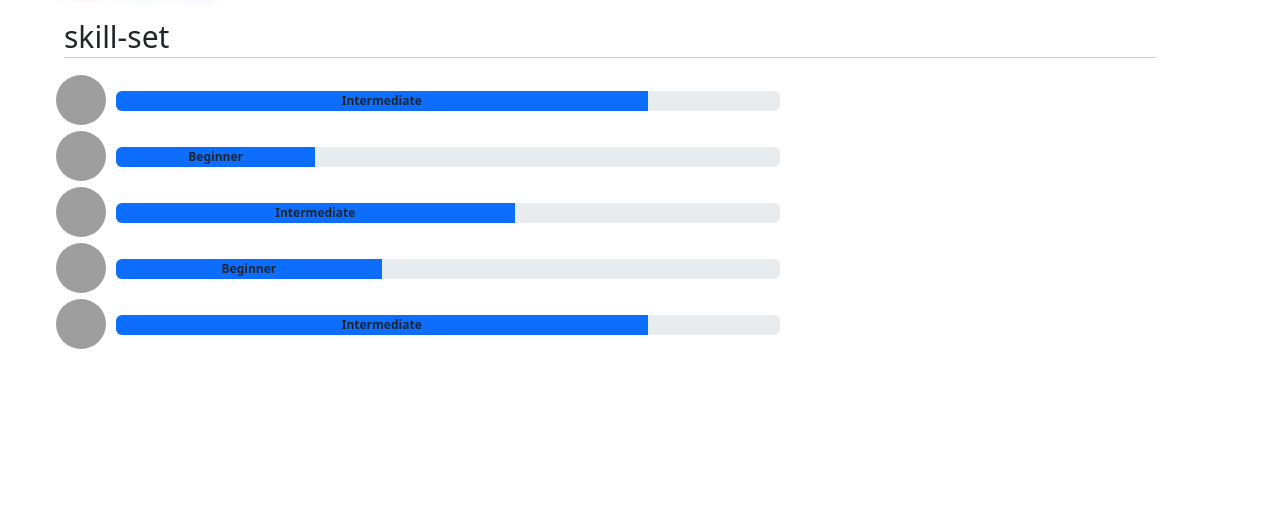
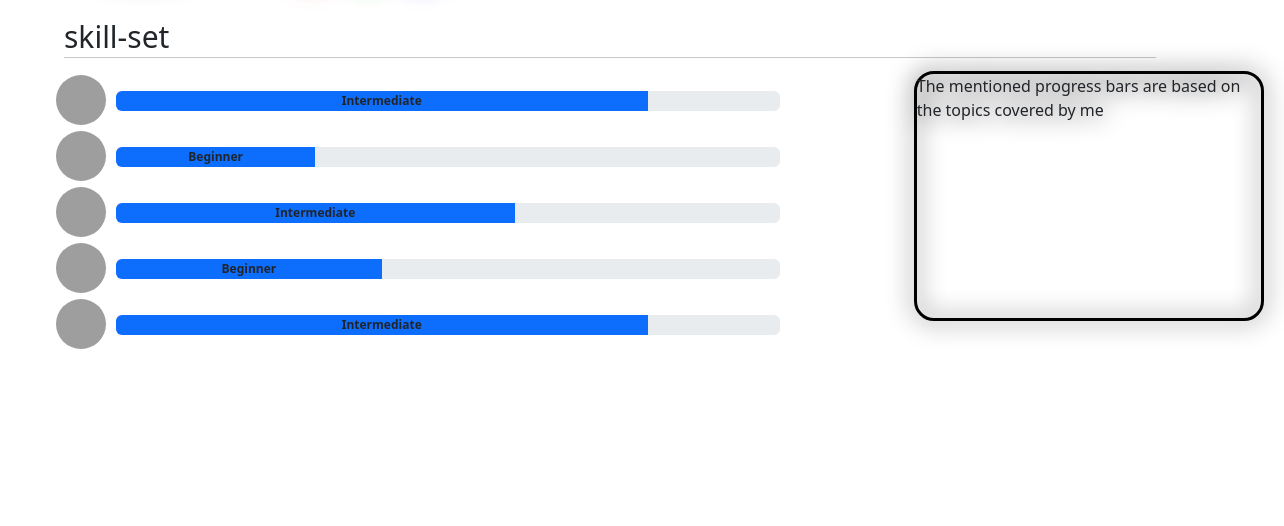
Before and after one commit to OINDIL/OldCollegeFiles, a PHP site: page / in a window 1560 px wide. Shown: the part 274-800 px from the top of the page, without its empty margins (276-1560 px from the left). Run offline with PHP 8.4, Linux system fonts and the light colour scheme; grey boxes are pictures that could not be loaded.

Commit message:
Added text inside the progress box but because of network further process can't be done

```diff
--- a/Oindil - Portfolio/index.html
+++ b/Oindil - Portfolio/index.html
@@ -60,6 +60,9 @@
         </li>
       </ul>
     </div>
+    <div id="box-for-progress">
+      <p id="reason-for-progress">The mentioned progress bars are based on the topics covered by me</p>
+    </div>
   <script src="https://cdn.jsdelivr.net/npm/bootstrap@5.3.0-alpha3/dist/js/bootstrap.bundle.min.js"
     integrity="sha384-ENjdO4Dr2bkBIFxQpeoTz1HIcje39Wm4jDKdf19U8gI4ddQ3GYNS7NTKfAdVQSZe"
     crossorigin="anonymous"></script>
--- a/Oindil - Portfolio/style.css
+++ b/Oindil - Portfolio/style.css
@@ -1,28 +1,32 @@
 #para-name {
    font-family: 'Courier New', Courier, monospace;
    font-size: 130%;
+}
+
+.image-text {
+   margin-left: 70px;
 }
 
 #frontimage {
    filter: drop-shadow(0 0 0.75rem grey);
    border: 5px solid black;
    margin-top: 100px;
-   margin-left: 100px;
+   margin-left: 250px;
    width: 200px;
    border-radius: 100px;
 }
 
 #hi-name {
    margin-top: -180px;
-   margin-left: 340px;
+   margin-left: 500px;
 }
 
 #para-name {
-   margin-left: 340px;
+   margin-left: 500px;
 }
 
 .image-links {
-   margin-left: 340px;
+   margin-left: 565px;
 }
 
 #img-1 {
@@ -67,69 +71,94 @@
    margin-left: 180px;
    margin-top: -40px;
 }
-ul{
+
+ul {
    list-style-type: none;
 }
-li{
+
+li {
    margin: 20px;
 }
-#skill-c{
+
+#skill-c {
    /* filter: drop-shadow(0 0 0.75rem black); */
    height: 50px;
    width: 50px;
    border-radius: 100px;
 }
-#skill-java{
+
+#skill-java {
    /* filter: drop-shadow(0 0 0.75rem black); */
    height: 50px;
    width: 50px;
    border-radius: 100px;
 }
-#skill-html{
+
+#skill-html {
    /* filter: drop-shadow(0 0 0.75rem black); */
    height: 50px;
    width: 50px;
    border-radius: 100px;
 }
-#skill-css{
+
+#skill-css {
    /* filter: drop-shadow(0 0 0.75rem black); */
    height: 50px;
    width: 50px;
    border-radius: 100px;
 }
-#skill-js{
+
+#skill-js {
    /* filter: drop-shadow(0 0 0.75rem black); */
    height: 50px;
    width: 50px;
    border-radius: 100px;
 }
-#progress-c{
+
+#progress-c {
    height: 20px;
    width: 55%;
    margin-left: 60px;
    margin-top: -34px;
 }
-#progress-java{
+
+#progress-java {
    height: 20px;
    width: 55%;
    margin-left: 60px;
    margin-top: -34px;
 }
-#progress-html{
+
+#progress-html {
    height: 20px;
    width: 55%;
    margin-left: 60px;
    margin-top: -34px;
 }
-#progress-css{
+
+#progress-css {
    height: 20px;
    width: 55%;
    margin-left: 60px;
    margin-top: -34px;
 }
-#progress-js{
+
+#progress-js {
    height: 20px;
    width: 55%;
    margin-left: 60px;
    margin-top: -34px;
 }
+
+#box-for-progress {
+   border-radius: 20px;
+   margin-left: 130ch;
+   margin-top: -31ch;
+   height: 250px;
+   width: 350px;
+   border: 3px solid black;
+   filter: drop-shadow(0 0 0.75rem black);
+}
+#reason-for-progress{
+
+}
```
